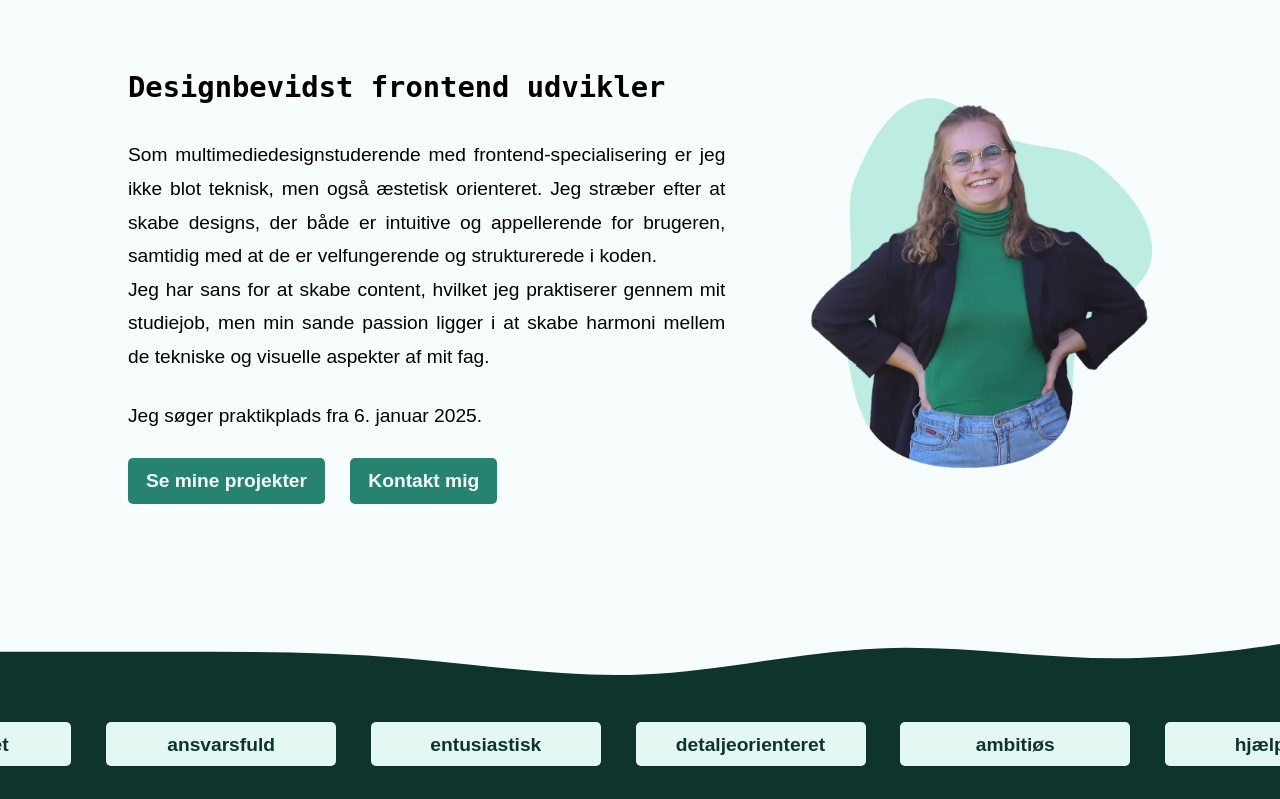
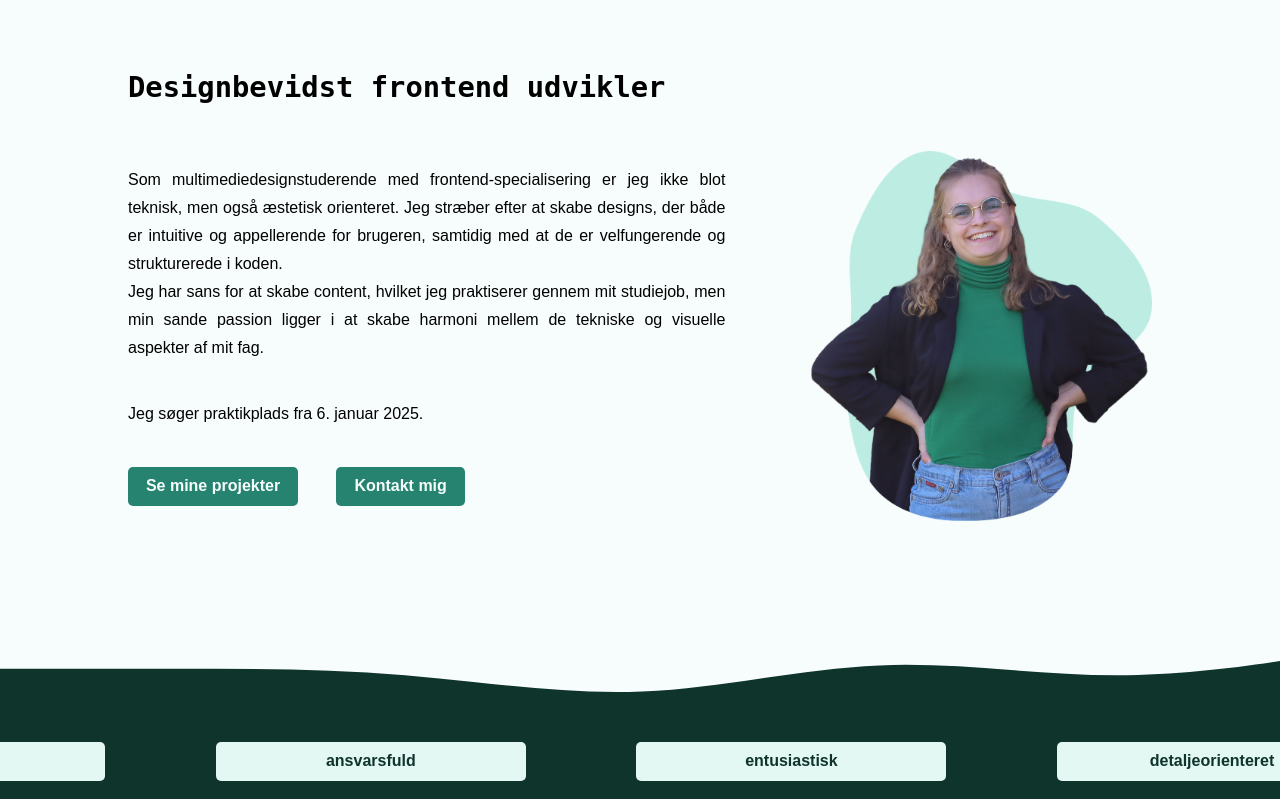
Before and after one commit to imhp1721/portfolio, a React (Vite) app: page / in a window 1280 px wide. Shown: the part 421-1220 px from the top of the page. Built offline with nearby package versions, Linux system fonts and the light colour scheme; a web font is replaced by a local one.

Commit message:
small fixes

```diff
--- a/src/App.css
+++ b/src/App.css
@@ -120,7 +120,7 @@ h2 {
   display: grid;
   grid-template-columns: repeat(12, 1fr);
   margin: 5dvw auto 10dvw;
-  max-width: 1400px;
+  max-width: 1200px;
   row-gap: var(--main_vertical_space);
   width: 80%;
 }
@@ -704,6 +704,7 @@ h1 {
 .img_cluster .sem1_exam {
   align-self: center;
   grid-column: 3 / -1;
+  grid-row: 4 / 7;
   justify-self: end;
   width: 75%;
 }
@@ -815,25 +816,22 @@ form .cta_btn {
   :root {
     /* --- font sizes --- */
     --font_xs: clamp(0.8rem, 1vw, 1.1rem);
-    --font_s: clamp(1.2rem, 1.4vw, 1.8rem);
-    --nav_size: clamp(1.4rem, 1.6vw, 2rem);
+    --font_s: clamp(1rem, 1.2vw, 1.5rem);
+    --nav_size: clamp(1.2rem, 1.4vw, 2rem);
     --font_m: clamp(1.8rem, 2.2vw, 2.8rem);
     --font_l: clamp(2.2rem, 3.5vw, 4rem);
-
-    /* --- most used spacing --- */
-    --main_vertical_space: 2dvw;
   }
 
   /* --- text & image 2-part layout --- */
 
   .txt_left h2 {
-    grid-column: 1 / 8;
+    grid-column: 1 / -1;
   }
 
   .txt_left img,
   .txt_left .img_cluster,
   .txt_right img {
-    grid-row: 1 / 3;
+    grid-row: 2 / 3;
   }
 
   .txt_right h2 {
@@ -843,8 +841,26 @@ form .cta_btn {
 
   /* --- HOME --- */
 
+  @keyframes move_marquee {
+    to {
+      left: -350px;
+    }
+  }
+
+  .word {
+    left: calc(400px * 17); /* width of each word * amount of words */
+    width: 310px;
+  }
+
   .skills .quote p {
     font-size: var(--nav_size);
+  }
+
+  /* --- OM MIG --- */
+
+  .om_mig .info h2 {
+    grid-column: 1 / -1;
+    justify-self: center;
   }
 
   /* --- KONTAKT --- */
@@ -911,11 +927,7 @@ form .cta_btn {
   /* --- NAVIGATION ------------------------------------------------------------------------------------------------- */
 
   nav .logo {
-    grid-column: 2 / 7;
-  }
-
-  nav .logo img {
-    max-width: 12vw;
+    grid-column: 2 / 6;
   }
 
   /* --- burger menu --- */
@@ -1176,6 +1188,10 @@ form .cta_btn {
 
   nav .logo {
     align-items: flex-start;
+  }
+
+  nav .logo img {
+    max-width: 12vw;
   }
 
   nav .logo h4 {
```
